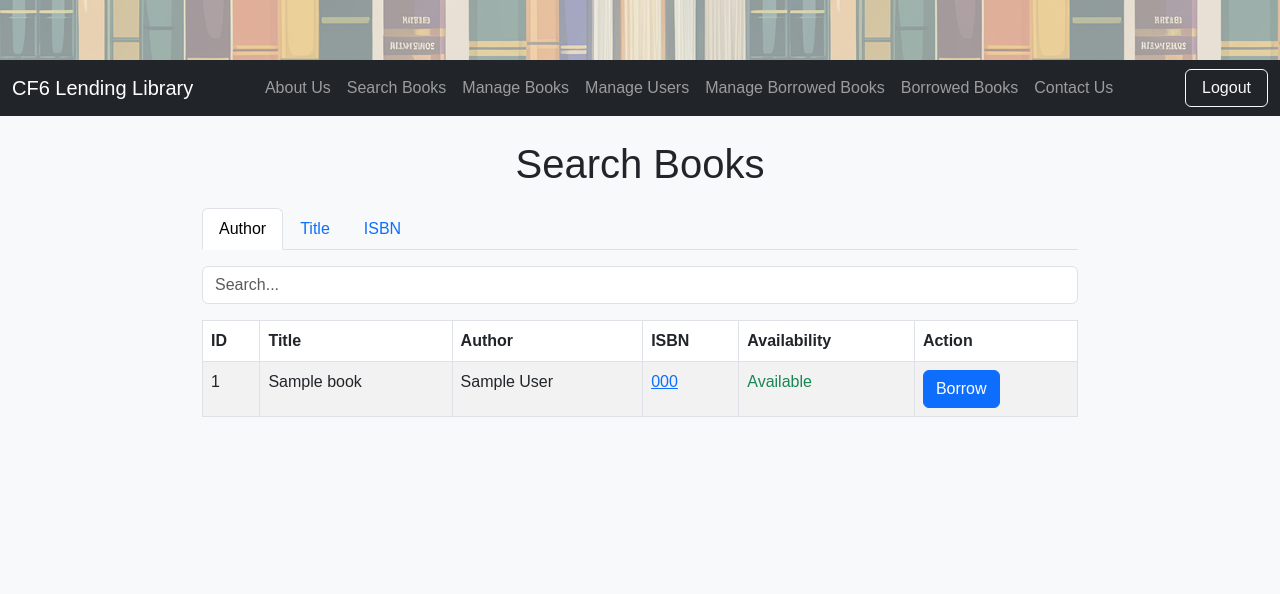
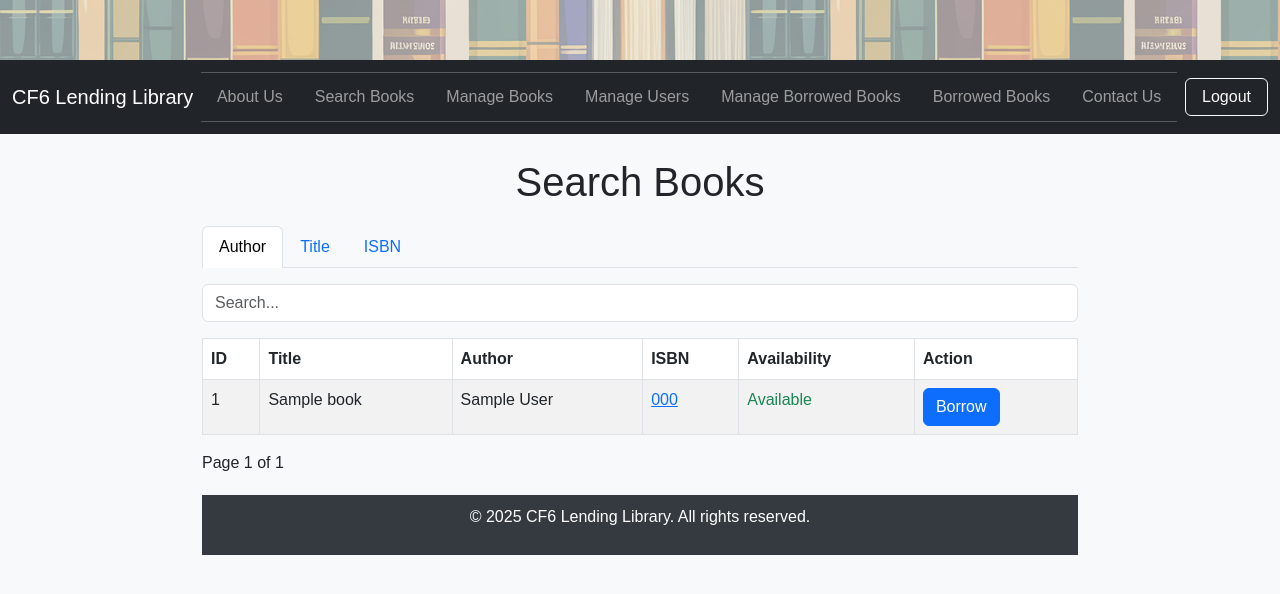
Before and after one commit to williamkalogeropoulos/CF6-LendingLibrary, a Spring Boot app: page /books in a window 1280 px wide. Shown: the top 594 px of the page. Run offline with Spring Boot 4, Linux system fonts and the light colour scheme; the visitor is signed in with stand-in values (Sample User, id 1); tables that the repository leaves empty hold one stand-in row (values such as "Sample post"); some of the project's set-up classes (security, data sources, template engines, error pages and the like) are left out, and stand-ins take their place; some libraries are stand-ins or nearby versions.

Commit message:
Pagination and layout improvements

```diff
--- a/src/main/java/com/williamkalogeropoulos/controller/BookControllerThymeleaf.java
+++ b/src/main/java/com/williamkalogeropoulos/controller/BookControllerThymeleaf.java
@@ -3,6 +3,9 @@ package com.williamkalogeropoulos.controller;
 import com.williamkalogeropoulos.dto.BookDTO;
 import com.williamkalogeropoulos.entity.Book;
 import com.williamkalogeropoulos.service.BookService;
+import org.springframework.data.domain.Page;
+import org.springframework.data.domain.PageRequest;
+import org.springframework.data.domain.Pageable;
 import org.springframework.stereotype.Controller;
 import org.springframework.ui.Model;
 import org.springframework.web.bind.annotation.*;
@@ -20,17 +23,27 @@ public class BookControllerThymeleaf {
     }
 
     @GetMapping
-    public String listBooks(Model model) {
-        List<Book> books = bookService.getAllBooks();
-        model.addAttribute("books", books);
+    public String listBooks(Model model,
+                            @RequestParam(defaultValue = "0") int page,
+                            @RequestParam(defaultValue = "10") int size) {
+        Pageable pageable = PageRequest.of(page, size);
+        Page<Book> bookPage = bookService.getPaginatedBooks(pageable);
+        model.addAttribute("bookPage", bookPage);
+        model.addAttribute("currentPage", page);
+        model.addAttribute("totalPages", bookPage.getTotalPages());
         return "books";
     }
 
     @GetMapping("/manage")
     @PreAuthorize("hasRole('ADMIN')")
-    public String manageBooks(Model model) {
-        List<Book> books = bookService.getAllBooks();
-        model.addAttribute("books", books);
+    public String manageBooks(Model model,
+                              @RequestParam(defaultValue = "0") int page,
+                              @RequestParam(defaultValue = "10") int size) {
+        Pageable pageable = PageRequest.of(page, size);
+        Page<Book> bookPage = bookService.getPaginatedBooks(pageable);
+        model.addAttribute("bookPage", bookPage);
+        model.addAttribute("currentPage", page);
+        model.addAttribute("totalPages", bookPage.getTotalPages());
         return "manage-books";
     }
 
--- a/src/main/java/com/williamkalogeropoulos/service/BookService.java
+++ b/src/main/java/com/williamkalogeropoulos/service/BookService.java
@@ -2,6 +2,9 @@ package com.williamkalogeropoulos.service;
 
 import com.williamkalogeropoulos.dto.BookDTO;
 import com.williamkalogeropoulos.entity.Book;
+import org.springframework.data.domain.Page;
+import org.springframework.data.domain.Pageable;
+
 import java.util.List;
 
 public interface BookService {
@@ -22,4 +25,6 @@ public interface BookService {
 
     // ✅ New method to check if a book is currently borrowed before deleting
     boolean isBookCurrentlyBorrowed(Long bookId);
+
+    Page<Book> getPaginatedBooks(Pageable pageable);
 }
--- a/src/main/java/com/williamkalogeropoulos/service/BookServiceImpl.java
+++ b/src/main/java/com/williamkalogeropoulos/service/BookServiceImpl.java
@@ -7,6 +7,8 @@ import com.williamkalogeropoulos.mapper.BookMapper;
 import com.williamkalogeropoulos.repository.BookRepository;
 import jakarta.transaction.Transactional;
 import org.springframework.beans.factory.annotation.Autowired;
+import org.springframework.data.domain.Page;
+import org.springframework.data.domain.Pageable;
 import org.springframework.stereotype.Service;
 
 import java.util.List;
@@ -92,4 +94,8 @@ public class BookServiceImpl implements BookService {
     public boolean isBookCurrentlyBorrowed(Long bookId) {
         return borrowingRepository.existsByBookIdAndReturnDateIsNull(bookId);
     }
+    @Override
+    public Page<Book> getPaginatedBooks(Pageable pageable) {
+        return bookRepository.findAll(pageable);
+    }
 }
--- a/src/main/resources/static/styles.css
+++ b/src/main/resources/static/styles.css
@@ -17,6 +17,15 @@ h1 {
 .table {
     width: 100%;
     margin-top: 20px;
+}
+
+footer {
+    background: #343a40;
+    color: white;
+    padding: 10px;
+    margin-top: 20px;
+    text-align: center;
+    width: 100%;
 }
 
 .btn-custom {
--- a/src/main/resources/templates/books.html
+++ b/src/main/resources/templates/books.html
@@ -39,11 +39,11 @@
             <th>Author</th>
             <th>ISBN</th>
             <th>Availability</th>
-            <th sec:authorize="hasRole('USER')">Action</th> <!-- ✅ Show Action column only for USERS -->
+            <th sec:authorize="hasRole('USER')">Action</th>
         </tr>
         </thead>
         <tbody id="booksTable">
-        <tr th:each="book : ${books}">
+        <tr th:each="book : ${bookPage.content}">
             <td th:text="${book.id}"></td>
             <td th:text="${book.title}"></td>
             <td th:text="${book.author}"></td>
@@ -65,6 +65,26 @@
         </tr>
         </tbody>
     </table>
+
+    <!-- Pagination Controls -->
+    <div class="d-flex justify-content-between align-items-center">
+        <a class="btn btn-outline-primary"
+           th:if="${currentPage > 0}"
+           th:href="@{/books(page=${currentPage - 1})}">
+            ← Previous
+        </a>
+
+        <span>Page <span th:text="${currentPage + 1}"></span> of <span th:text="${totalPages}"></span></span>
+
+        <a class="btn btn-outline-primary"
+           th:if="${currentPage + 1 < totalPages}"
+           th:href="@{/books(page=${currentPage + 1})}">
+            Next →
+        </a>
+    </div>
+    <footer>
+        <p>&copy; 2025 CF6 Lending Library. All rights reserved.</p>
+    </footer>
 </div>
 
 <!-- OpenLibrary API Integration -->
--- a/src/main/resources/templates/edit-book.html
+++ b/src/main/resources/templates/edit-book.html
@@ -26,6 +26,9 @@
         <button type="submit" class="btn btn-primary">Update</button>
         <a href="/books/manage" class="btn btn-secondary">Cancel</a>
     </form>
+    <footer>
+        <p>&copy; 2025 CF6 Lending Library. All rights reserved.</p>
+    </footer>
 </div>
 </body>
 </html>
--- a/src/main/resources/templates/fragments/navbar.html
+++ b/src/main/resources/templates/fragments/navbar.html
@@ -19,25 +19,39 @@
         <div class="collapse navbar-collapse justify-content-center" id="navbarNav">
             <ul class="navbar-nav mx-auto">
                 <li class="nav-item">
-                    <a class="nav-link" href="/about-us">About Us</a>
+                    <hr class="text-light my-1"> <!-- Top line -->
+                    <a class="nav-link py-2 px-3" href="/about-us">About Us</a>
+                    <hr class="text-light my-1"> <!-- Bottom line -->
                 </li>
                 <li class="nav-item">
-                    <a class="nav-link" href="/books">Search Books</a>
+                    <hr class="text-light my-1">
+                    <a class="nav-link py-2 px-3" href="/books">Search Books</a>
+                    <hr class="text-light my-1">
                 </li>
                 <li class="nav-item" sec:authorize="hasRole('ADMIN')">
-                    <a class="nav-link" href="/books/manage">Manage Books</a>
+                    <hr class="text-light my-1">
+                    <a class="nav-link py-2 px-3" href="/books/manage">Manage Books</a>
+                    <hr class="text-light my-1">
                 </li>
                 <li class="nav-item" sec:authorize="hasRole('ADMIN')">
-                    <a class="nav-link" href="/manage-users">Manage Users</a>
+                    <hr class="text-light my-1">
+                    <a class="nav-link py-2 px-3" href="/manage-users">Manage Users</a>
+                    <hr class="text-light my-1">
                 </li>
                 <li class="nav-item" sec:authorize="hasRole('ADMIN')">
-                    <a class="nav-link" href="/admin/borrowings">Manage Borrowed Books</a>
+                    <hr class="text-light my-1">
+                    <a class="nav-link py-2 px-3" href="/admin/borrowings">Manage Borrowed Books</a>
+                    <hr class="text-light my-1">
                 </li>
                 <li class="nav-item" sec:authorize="hasRole('USER')">
-                    <a class="nav-link" href="/my-borrowings">Borrowed Books</a>
+                    <hr class="text-light my-1">
+                    <a class="nav-link py-2 px-3" href="/my-borrowings">Borrowed Books</a>
+                    <hr class="text-light my-1">
                 </li>
                 <li class="nav-item">
-                    <a class="nav-link" href="/contact-us">Contact Us</a>
+                    <hr class="text-light my-1">
+                    <a class="nav-link py-2 px-3" href="/contact-us">Contact Us</a>
+                    <hr class="text-light my-1">
                 </li>
             </ul>
         </div>
--- a/src/main/resources/templates/index.html
+++ b/src/main/resources/templates/index.html
@@ -13,7 +13,7 @@
 <div class="container mt-5 text-center">
     <h1 class="display-4">
         <i class="fas fa-book"></i> <!-- Book Icon -->
-        Welcome to the <span class="text-primary">Lending Library</span>
+        Welcome to the <span class="text-danger">Lending Library</span>
     </h1>
     <p class="lead text-muted">
         Your gateway to a world of knowledge. Borrow, explore, and expand your horizons with our collection of books.
@@ -61,6 +61,9 @@
             <a href="/admin/borrowings" class="btn btn-warning">Manage Borrowed Books</a>
         </div>
     </div>
+    <footer>
+        <p>&copy; 2025 CF6 Lending Library. All rights reserved.</p>
+    </footer>
 </div>
 </body>
 </html>
--- a/src/main/resources/templates/login.html
+++ b/src/main/resources/templates/login.html
@@ -63,6 +63,9 @@
             </div>
         </div>
     </div>
+    <footer>
+        <p>&copy; 2025 CF6 Lending Library. All rights reserved.</p>
+    </footer>
 </div>
 
 </body>
--- a/src/main/resources/templates/manage-users.html
+++ b/src/main/resources/templates/manage-users.html
@@ -92,6 +92,9 @@
     </tr>
     </tbody>
   </table>
+  <footer>
+    <p>&copy; 2025 CF6 Lending Library. All rights reserved.</p>
+  </footer>
 </div>
 
 <script>
--- a/src/main/resources/templates/my-borrowings.html
+++ b/src/main/resources/templates/my-borrowings.html
@@ -43,6 +43,9 @@
         </tr>
         </tbody>
     </table>
+    <footer>
+        <p>&copy; 2025 CF6 Lending Library. All rights reserved.</p>
+    </footer>
 </div>
 
 <script>
--- a/src/main/resources/templates/register.html
+++ b/src/main/resources/templates/register.html
@@ -54,6 +54,9 @@
             </div>
         </div>
     </div>
+    <footer>
+        <p>&copy; 2025 CF6 Lending Library. All rights reserved.</p>
+    </footer>
 </div>
 
 <script>
```
Also changed, not shown: other parts of src/main/resources/static/styles.css (+54 -0 lines), src/main/resources/templates/borrowings.html (+5 -3 lines), src/main/resources/templates/manage-books.html (+21 -1 lines).
